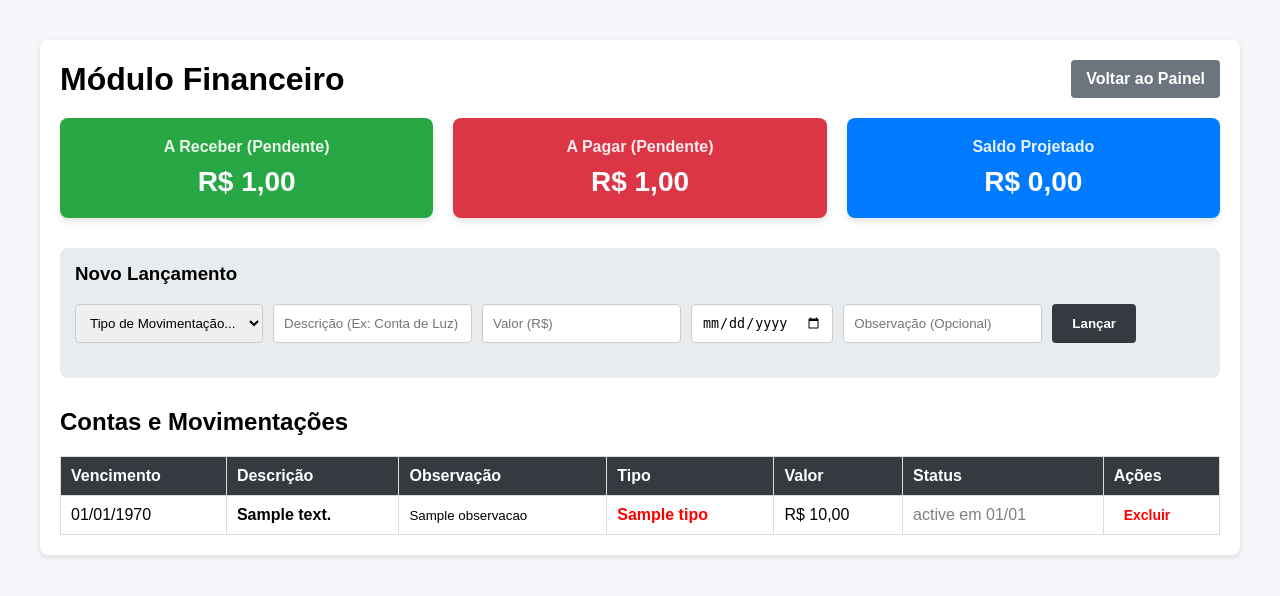
After one commit to MarcosA-Godinho/SysERP, a PHP site: template syserp/views/financeiro_list.php in a window 1280 px wide. The commit adds this page. Shown: the top 596 px of the page. Run offline with PHP 8.4, Linux system fonts and the light colour scheme; the template is opened without the code that fills it: most values are stand-ins (such as "Sample title", 1, 10 or a date in 2020).

Commit message:
Implantação modulo financeiro

```diff
--- a/syserp/views/dashboard.php
+++ b/syserp/views/dashboard.php
@@ -101,10 +101,10 @@
             <p>Gestão de Funcionários, Cadastros e Opções</p>
         </a>
 
-        <div class="card disabled">
+        <a href="index.php?rota=financeiro" class="card">
             <h3>Módulo Financeiro</h3>
-            <p>Contas a Pagar e Receber (Em Breve)</p>
-        </div>
+            <p>Gestão de Contas a Pagar e Receber</p>
+        </a>
 
         <<?php if ($_SESSION['usuario_perfil'] === 'admin'): ?>
             <a href="index.php?rota=configurador" class="card card-admin">
--- /dev/null
+++ b/syserp/views/financeiro_list.php
@@ -0,0 +1,115 @@
+<!DOCTYPE html>
+<html lang="pt-BR">
+<head>
+    <meta charset="UTF-8">
+    <title>Módulo Financeiro - syserp</title>
+    <style>
+        body { font-family: Arial, sans-serif; margin: 40px; background-color: #f4f4f9; }
+        .container { background: white; padding: 20px; border-radius: 8px; box-shadow: 0 2px 5px rgba(0,0,0,0.1); }
+        .header { display: flex; justify-content: space-between; align-items: center; margin-bottom: 20px; }
+        .btn-voltar { background: #6c757d; color: white; padding: 10px 15px; text-decoration: none; border-radius: 4px; font-weight: bold; }
+
+        /* Dashboard Cards */
+        .dashboard { display: flex; gap: 20px; margin-bottom: 30px; }
+        .card-dash { flex: 1; padding: 20px; border-radius: 8px; color: white; text-align: center; box-shadow: 0 4px 6px rgba(0,0,0,0.1); }
+        .card-receber { background: #28a745; }
+        .card-pagar { background: #dc3545; }
+        .card-saldo { background: #007bff; }
+        .card-dash h3 { margin: 0; font-size: 16px; opacity: 0.9; }
+        .card-dash h2 { margin: 10px 0 0 0; font-size: 28px; }
+
+        table { border-collapse: collapse; width: 100%; margin-top: 20px; }
+        th, td { border: 1px solid #ddd; padding: 10px; text-align: left; }
+        th { background-color: #343a40; color: white; }
+
+        form { margin-bottom: 20px; display: flex; gap: 10px; flex-wrap: wrap; }
+        input, select { padding: 10px; border: 1px solid #ccc; border-radius: 4px; }
+        button { padding: 10px 20px; background: #343a40; color: white; border: none; border-radius: 4px; cursor: pointer; font-weight: bold; }
+
+        .btn-baixa { background: #28a745; color: white; padding: 5px 10px; text-decoration: none; border-radius: 4px; font-size: 12px; font-weight: bold; }
+        .btn-excluir { color: red; text-decoration: none; font-weight: bold; font-size: 14px; margin-left: 10px; }
+    </style>
+</head>
+<body>
+    <div class="container">
+        <div class="header">
+            <h1 style="margin: 0;">Módulo Financeiro</h1>
+            <a href="index.php?rota=dashboard" class="btn-voltar">Voltar ao Painel</a>
+        </div>
+
+        <div class="dashboard">
+            <div class="card-dash card-receber">
+                <h3>A Receber (Pendente)</h3>
+                <h2>R$ <?= number_format($total_receber, 2, ',', '.') ?></h2>
+            </div>
+            <div class="card-dash card-pagar">
+                <h3>A Pagar (Pendente)</h3>
+                <h2>R$ <?= number_format($total_pagar, 2, ',', '.') ?></h2>
+            </div>
+            <div class="card-dash card-saldo" style="background: <?= $saldo_projetado >= 0 ? '#007bff' : '#fd7e14' ?>;">
+                <h3>Saldo Projetado</h3>
+                <h2>R$ <?= number_format($saldo_projetado, 2, ',', '.') ?></h2>
+            </div>
+        </div>
+
+        <div style="background: #e9ecef; padding: 15px; border-radius: 8px; margin-bottom: 30px;">
+            <h3 style="margin-top: 0;">Novo Lançamento</h3>
+            <form action="index.php?rota=financeiro" method="POST">
+                <select name="tipo" required>
+                    <option value="" disabled selected>Tipo de Movimentação...</option>
+                    <option value="Receber">Entrada (A Receber)</option>
+                    <option value="Pagar">Saída (A Pagar)</option>
+                </select>
+                <input type="text" name="descricao" placeholder="Descrição (Ex: Conta de Luz)" required>
+                <input type="number" step="0.01" name="valor" placeholder="Valor (R$)" required>
+                <input type="date" name="data_vencimento" required title="Data de Vencimento">
+                <input type="text" name="observacao" placeholder="Observação (Opcional)">
+                <button type="submit">Lançar</button>
+            </form>
+        </div>
+
+        <h2>Contas e Movimentações</h2>
+        <table>
+            <tr>
+                <th>Vencimento</th>
+                <th>Descrição</th>
+                <th>Observação</th>
+                <th>Tipo</th>
+                <th>Valor</th>
+                <th>Status</th>
+                <th>Ações</th>
+            </tr>
+            <?php foreach($lancamentos as $lanc): ?>
+            <tr>
+                <td><?= date('d/m/Y', strtotime($lanc['data_vencimento'])) ?></td>
+                <td><strong><?= $lanc['descricao'] ?></strong></td>
+                <td><small><?= $lanc['observacao'] ?></small></td>
+
+                <td style="color: <?= $lanc['tipo'] == 'Receber' ? 'green' : 'red' ?>; font-weight: bold;">
+                    <?= $lanc['tipo'] ?>
+                </td>
+
+                <td>R$ <?= number_format($lanc['valor'], 2, ',', '.') ?></td>
+
+                <td>
+                    <?php if($lanc['status'] == 'Pendente'): ?>
+                        <span style="color: orange; font-weight: bold;">Pendente</span>
+                    <?php else: ?>
+                        <span style="color: gray;">
+                            <?= $lanc['status'] ?> em <?= date('d/m', strtotime($lanc['data_pagamento'])) ?>
+                        </span>
+                    <?php endif; ?>
+                </td>
+
+                <td>
+                    <?php if($lanc['status'] == 'Pendente'): ?>
+                        <a href="index.php?rota=financeiro&acao=baixar&id=<?= $lanc['id'] ?>&tipo=<?= $lanc['tipo'] ?>" class="btn-baixa">Dar Baixa</a>
+                    <?php endif; ?>
+                    <a href="index.php?rota=financeiro&acao=excluir&id=<?= $lanc['id'] ?>" class="btn-excluir" onclick="return confirm('Excluir este lançamento?');">Excluir</a>
+                </td>
+            </tr>
+            <?php endforeach; ?>
+        </table>
+    </div>
+</body>
+</html>
```
Also changed, not shown: syserp/controllers/FinanceiroController.php (added, +89 -0 lines), syserp/index.php (+18 -0 lines), syserp/models/Lancamento.php (added, +104 -0 lines), syserp/views/funcionarios_list.php (+17 -11 lines).
